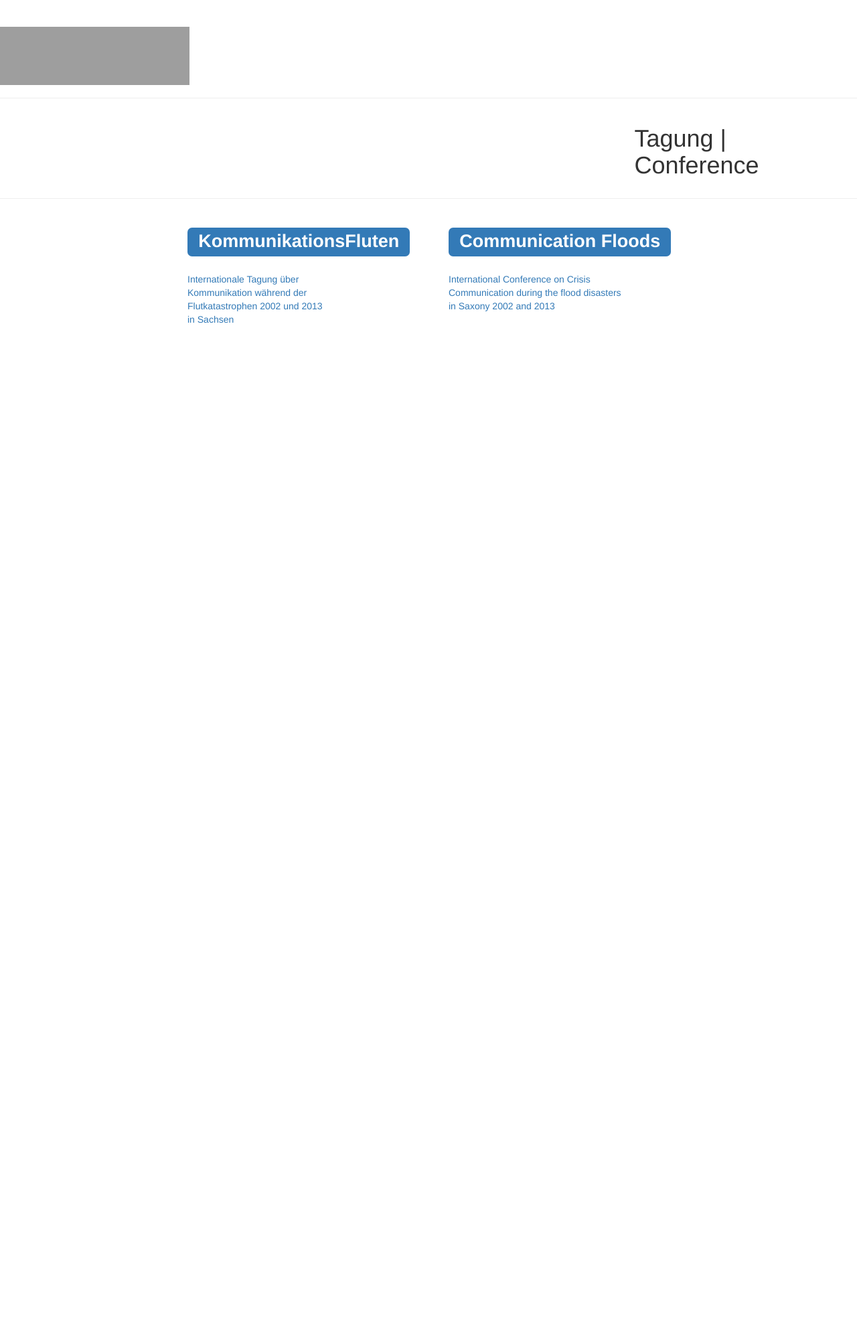
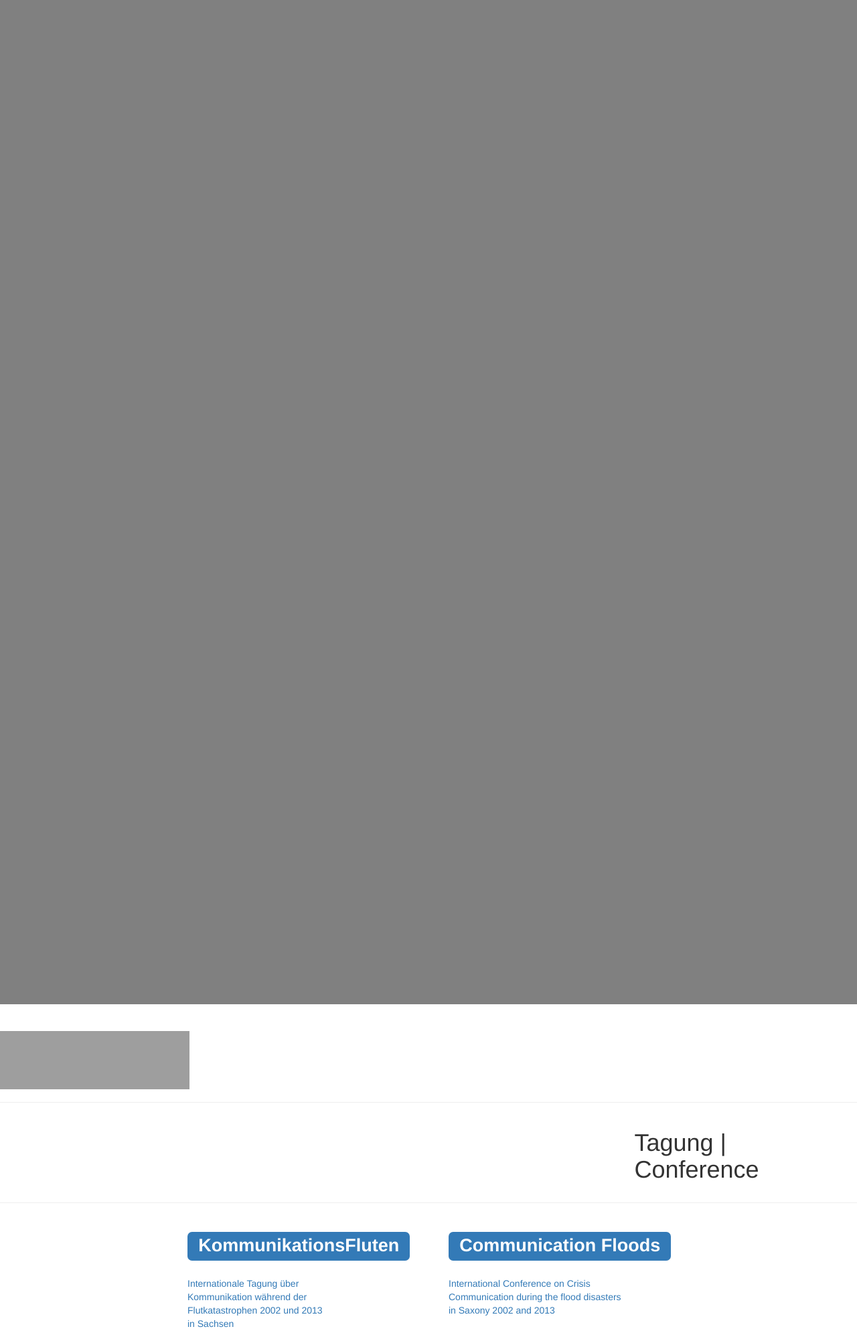
Before and after one commit to susedev/test, a Jekyll site: the page built from index.html, in a window 1280 px wide. Shown: the whole page at 67% size. Built offline with Jekyll 4.4.1, drawn with Linux system fonts in a browser that asks for light colours; nearby versions of some CDN libraries; before the commit the page ends 900 px from its top, so only the background shows below that; grey boxes are pictures that could not be loaded.

Commit message:
Update home.html

```diff
--- a/_layouts/home.html
+++ b/_layouts/home.html
@@ -8,7 +8,7 @@
 <script src="//cdnjs.cloudflare.com/ajax/libs/twitter-bootstrap/3.3.4/js/bootstrap.js"></script>
 
 <body>
- <div class="container" style="width:100%; height:80%; background-color:#808080">
+ <div class="container" style="width:100%; height:1500px; background-color:#808080">
  </div>
 
 
```
